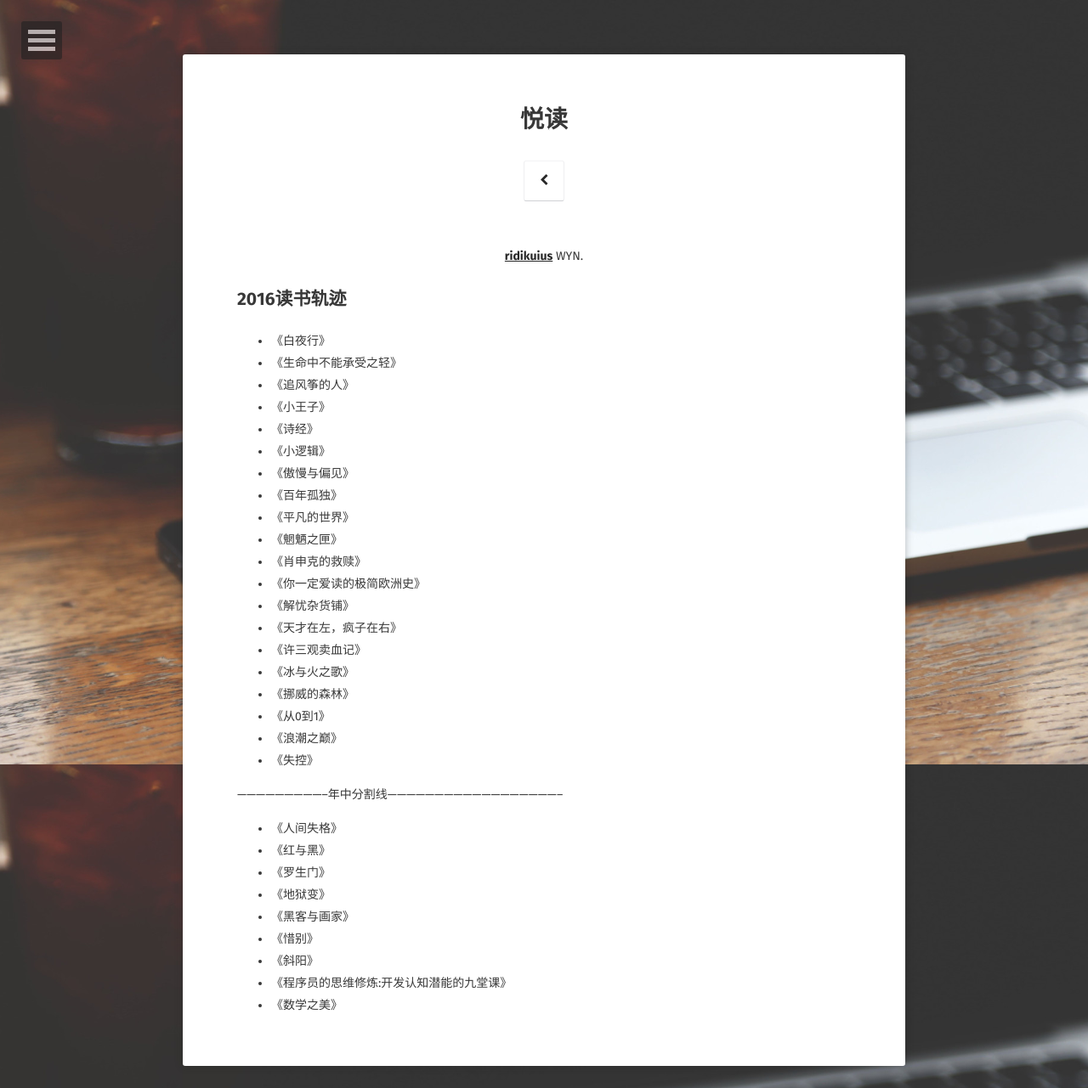
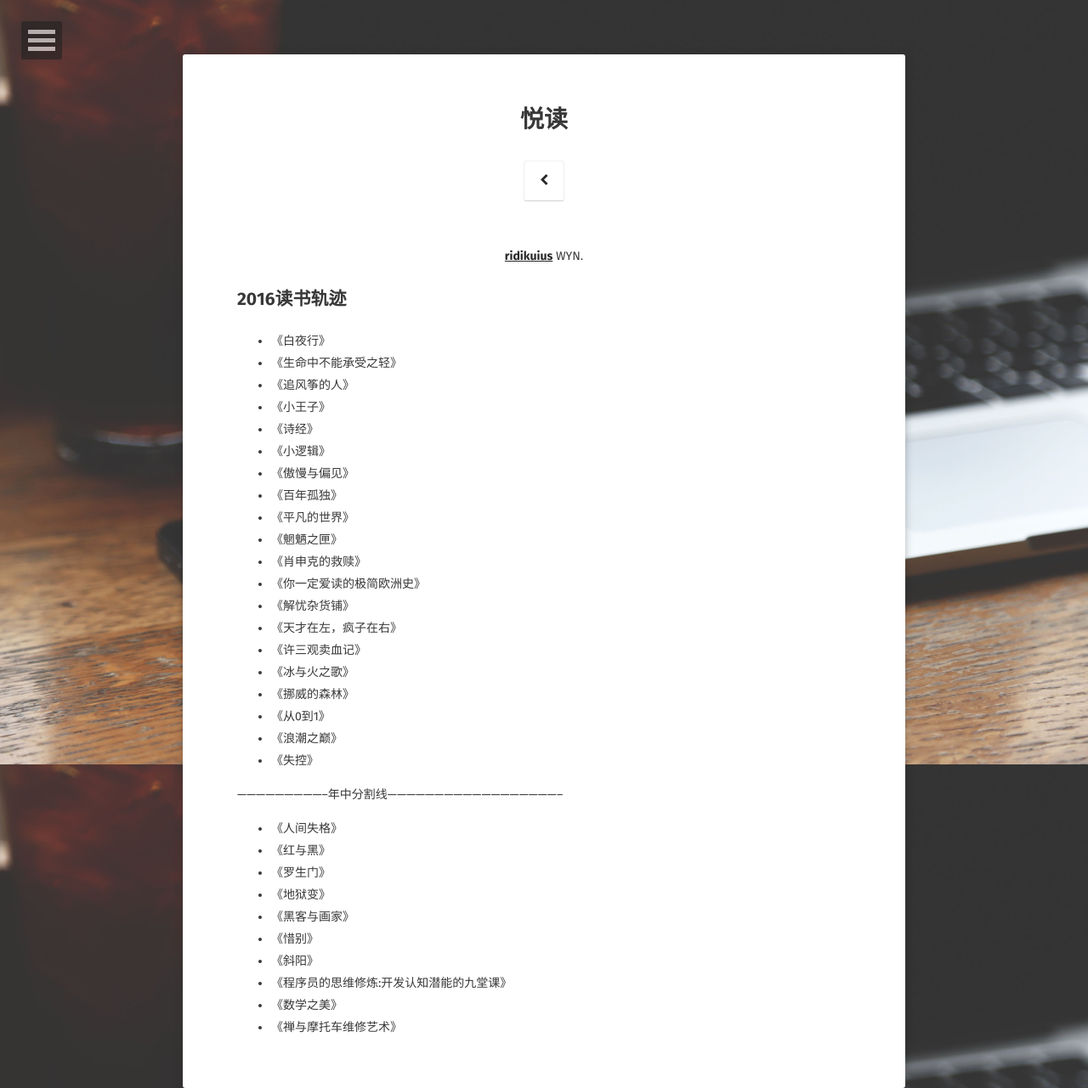
Before and after one commit to ridikuius/ridikuius.github.io, a Jekyll site: the page built from about/index.md, in a window 1280 px wide. Shown: the whole page at 85% size. Built offline with Jekyll 4.4.1, drawn with Linux system fonts in a browser that asks for light colours; some web fonts are replaced.

Commit message:
Update index.md

```diff
--- a/about/index.md
+++ b/about/index.md
@@ -41,3 +41,4 @@ comments: false
 * 《斜阳》
 * 《程序员的思维修炼:开发认知潜能的九堂课》
 * 《数学之美》
+* 《禅与摩托车维修艺术》
```
